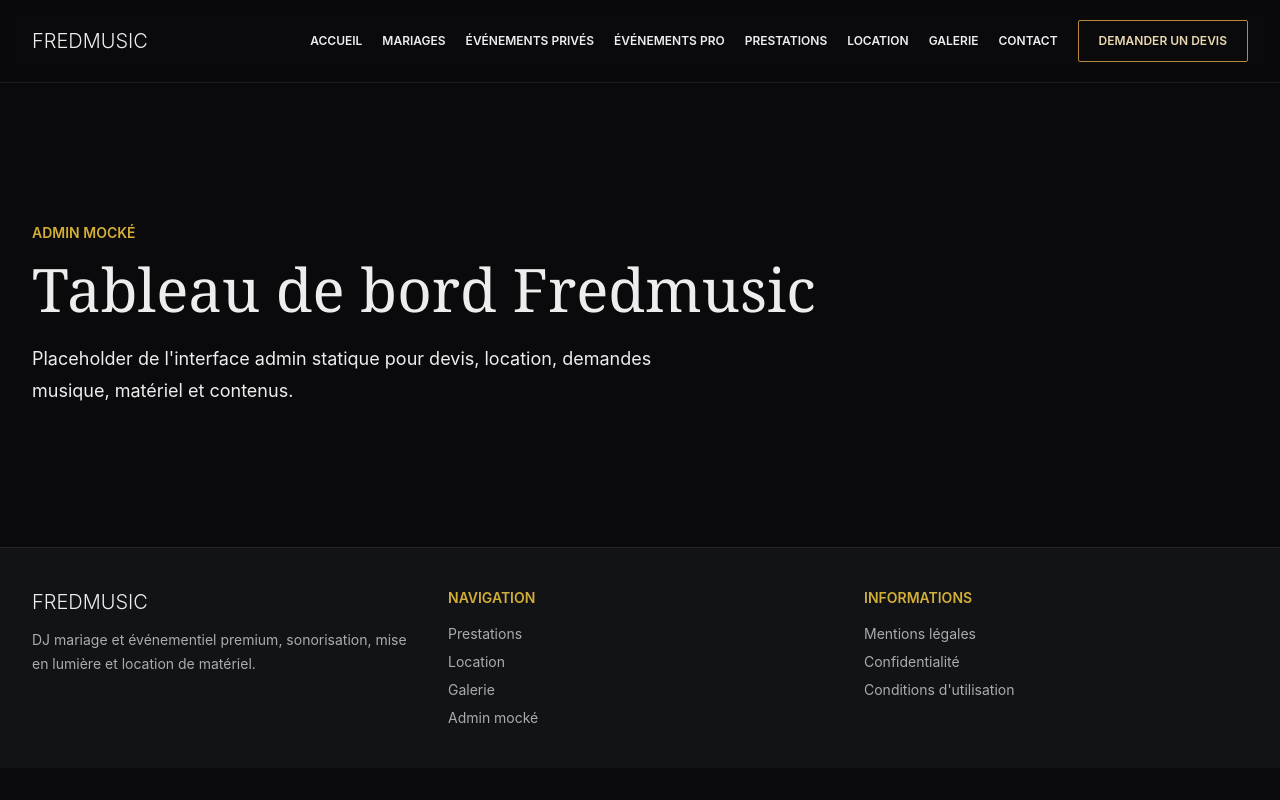
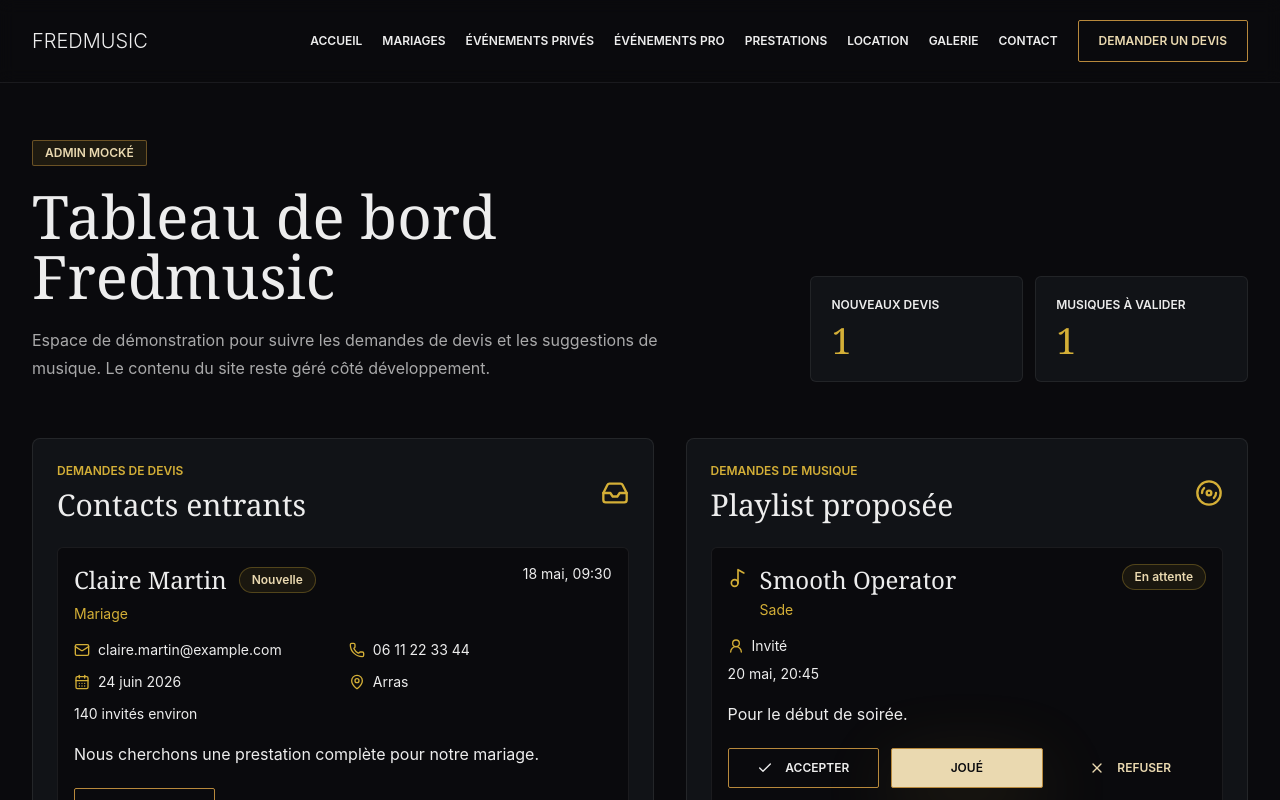
Before and after one commit to FrederikThyssen/FredMusic-WebSite, a React (Vite) app: page /admin in a window 1280 px wide. Shown: the top 800 px of the page. Built offline with nearby package versions, Linux system fonts and the light colour scheme.

Commit message:
feat: build admin dashboard mock

```diff
--- a/src/pages/AdminPage.tsx
+++ b/src/pages/AdminPage.tsx
@@ -1,11 +1,217 @@
-import { PageShell } from "./PageShell";
+import { CalendarDays, Check, Disc3, Inbox, Mail, MapPin, Music2, Phone, UserRound, X } from "lucide-react";
+import { Badge } from "../components/ui/Badge";
+import { Button } from "../components/ui/Button";
+import { useAppStore } from "../store/useAppStore";
+import type { MusicRequestStatus, QuoteRequestStatus } from "../types";
+
+const quoteStatusLabels: Record<QuoteRequestStatus, string> = {
+  pending: "Nouvelle",
+  accepted: "Traitée",
+  refused: "Refusée",
+};
+
+const musicStatusLabels: Record<MusicRequestStatus, string> = {
+  pending: "En attente",
+  accepted: "Acceptée",
+  played: "Jouée",
+  refused: "Refusée",
+};
+
+const statusClasses = {
+  pending: "border-gold-300/30 bg-gold-300/[0.08] text-gold-200",
+  accepted: "border-emerald-300/25 bg-emerald-300/[0.08] text-emerald-200",
+  played: "border-sky-300/25 bg-sky-300/[0.08] text-sky-200",
+  refused: "border-red-300/25 bg-red-300/[0.08] text-red-200",
+} satisfies Record<MusicRequestStatus, string>;
+
+function formatDate(value: string) {
+  if (!value) return "Date à préciser";
+
+  return new Intl.DateTimeFormat("fr-FR", {
+    day: "2-digit",
+    month: "short",
+    year: "numeric",
+  }).format(new Date(value));
+}
+
+function formatDateTime(value: string) {
+  return new Intl.DateTimeFormat("fr-FR", {
+    day: "2-digit",
+    month: "short",
+    hour: "2-digit",
+    minute: "2-digit",
+  }).format(new Date(value));
+}
 
 export function AdminPage() {
+  const quoteRequests = useAppStore((state) => state.quoteRequests);
+  const musicRequests = useAppStore((state) => state.musicRequests);
+  const updateQuoteRequestStatus = useAppStore((state) => state.updateQuoteRequestStatus);
+  const updateMusicRequestStatus = useAppStore((state) => state.updateMusicRequestStatus);
+
+  const pendingQuotes = quoteRequests.filter((request) => request.status === "pending").length;
+  const pendingMusic = musicRequests.filter((request) => request.status === "pending").length;
+
   return (
-    <PageShell
-      eyebrow="Admin mocké"
-      title="Tableau de bord Fredmusic"
-      description="Placeholder de l'interface admin statique pour devis, location, demandes musique, matériel et contenus."
-    />
+    <div className="bg-night-950 text-ivory">
+      <section className="px-4 py-14 sm:px-6 lg:px-8">
+        <div className="mx-auto max-w-7xl">
+          <Badge>Admin mocké</Badge>
+          <div className="mt-5 grid gap-6 lg:grid-cols-[1fr_0.58fr] lg:items-end">
+            <div>
+              <h1 className="font-display text-4xl leading-tight text-ivory sm:text-5xl xl:text-6xl">
+                Tableau de bord Fredmusic
+              </h1>
+              <p className="mt-5 max-w-2xl leading-7 text-ivory/70">
+                Espace de démonstration pour suivre les demandes de devis et les suggestions de musique. Le contenu du
+                site reste géré côté développement.
+              </p>
+            </div>
+
+            <div className="grid gap-3 sm:grid-cols-2 lg:grid-cols-1 xl:grid-cols-2">
+              <div className="rounded-md border border-white/[0.07] bg-night-900 p-5">
+                <p className="text-xs font-semibold uppercase text-ivory/48">Nouveaux devis</p>
+                <p className="mt-2 font-display text-4xl text-gold-300">{pendingQuotes}</p>
+              </div>
+              <div className="rounded-md border border-white/[0.07] bg-night-900 p-5">
+                <p className="text-xs font-semibold uppercase text-ivory/48">Musiques à valider</p>
+                <p className="mt-2 font-display text-4xl text-gold-300">{pendingMusic}</p>
+              </div>
+            </div>
+          </div>
+        </div>
+      </section>
+
+      <section className="px-4 pb-16 sm:px-6 lg:px-8">
+        <div className="mx-auto grid max-w-7xl gap-8 xl:grid-cols-[1.05fr_0.95fr]">
+          <section className="rounded-lg border border-white/[0.08] bg-night-900 p-4 sm:p-6">
+            <div className="flex flex-col gap-3 sm:flex-row sm:items-center sm:justify-between">
+              <div>
+                <p className="text-xs font-semibold uppercase text-gold-300">Demandes de devis</p>
+                <h2 className="mt-2 font-display text-3xl text-ivory">Contacts entrants</h2>
+              </div>
+              <Inbox className="h-7 w-7 text-gold-300" aria-hidden="true" />
+            </div>
+
+            <div className="mt-6 grid gap-4">
+              {quoteRequests.map((request) => (
+                <article key={request.id} className="rounded-md border border-white/[0.07] bg-night-950 p-4">
+                  <div className="flex flex-col gap-4 sm:flex-row sm:items-start sm:justify-between">
+                    <div>
+                      <div className="flex flex-wrap items-center gap-3">
+                        <h3 className="font-display text-2xl text-ivory">{request.name}</h3>
+                        <span className={`rounded-full border px-3 py-1 text-xs font-semibold ${statusClasses[request.status]}`}>
+                          {quoteStatusLabels[request.status]}
+                        </span>
+                      </div>
+                      <p className="mt-2 text-sm text-gold-300">{request.eventType}</p>
+                    </div>
+                    <p className="text-sm text-ivory/48">{formatDateTime(request.createdAt)}</p>
+                  </div>
+
+                  <div className="mt-4 grid gap-3 text-sm text-ivory/68 sm:grid-cols-2">
+                    <p className="flex items-center gap-2">
+                      <Mail className="h-4 w-4 text-gold-300" aria-hidden="true" />
+                      {request.email}
+                    </p>
+                    {request.phone ? (
+                      <p className="flex items-center gap-2">
+                        <Phone className="h-4 w-4 text-gold-300" aria-hidden="true" />
+                        {request.phone}
+                      </p>
+                    ) : null}
+                    <p className="flex items-center gap-2">
+                      <CalendarDays className="h-4 w-4 text-gold-300" aria-hidden="true" />
+                      {formatDate(request.eventDate)}
+                    </p>
+                    <p className="flex items-center gap-2">
+                      <MapPin className="h-4 w-4 text-gold-300" aria-hidden="true" />
+                      {request.location}
+                    </p>
+                  </div>
+
+                  {request.guestsCount ? (
+                    <p className="mt-3 text-sm text-ivory/58">{request.guestsCount} invités environ</p>
+                  ) : null}
+                  {request.message ? <p className="mt-4 leading-7 text-ivory/72">{request.message}</p> : null}
+
+                  <div className="mt-5 flex flex-col gap-3 sm:flex-row">
+                    <Button size="sm" variant="secondary" onClick={() => updateQuoteRequestStatus(request.id, "accepted")}>
+                      Marquer traité
+                    </Button>
+                    <Button size="sm" variant="ghost" onClick={() => updateQuoteRequestStatus(request.id, "refused")}>
+                      Refuser
+                    </Button>
+                  </div>
+                </article>
+              ))}
+            </div>
+          </section>
+
+          <section className="rounded-lg border border-white/[0.08] bg-night-900 p-4 sm:p-6">
+            <div className="flex flex-col gap-3 sm:flex-row sm:items-center sm:justify-between">
+              <div>
+                <p className="text-xs font-semibold uppercase text-gold-300">Demandes de musique</p>
+                <h2 className="mt-2 font-display text-3xl text-ivory">Playlist proposée</h2>
+              </div>
+              <Disc3 className="h-7 w-7 text-gold-300" aria-hidden="true" />
+            </div>
+
+            <div className="mt-6 grid gap-4">
+              {musicRequests.map((request) => (
+                <article key={request.id} className="rounded-md border border-white/[0.07] bg-night-950 p-4">
+                  <div className="flex flex-col gap-4 sm:flex-row sm:items-start sm:justify-between">
+                    <div>
+                      <div className="flex items-start gap-3">
+                        <Music2 className="mt-1 h-5 w-5 flex-none text-gold-300" aria-hidden="true" />
+                        <div>
+                          <h3 className="font-display text-2xl text-ivory">{request.songTitle}</h3>
+                          <p className="mt-1 text-sm text-gold-300">{request.artist}</p>
+                        </div>
+                      </div>
+                    </div>
+                    <span className={`w-fit rounded-full border px-3 py-1 text-xs font-semibold ${statusClasses[request.status]}`}>
+                      {musicStatusLabels[request.status]}
+                    </span>
+                  </div>
+
+                  <div className="mt-4 grid gap-2 text-sm text-ivory/62">
+                    <p className="flex items-center gap-2">
+                      <UserRound className="h-4 w-4 text-gold-300" aria-hidden="true" />
+                      {request.guestName ?? "Invité anonyme"}
+                    </p>
+                    <p className="text-ivory/42">{formatDateTime(request.createdAt)}</p>
+                  </div>
+
+                  {request.message ? <p className="mt-4 leading-7 text-ivory/72">{request.message}</p> : null}
+
+                  <div className="mt-5 grid gap-3 sm:grid-cols-3">
+                    <Button
+                      size="sm"
+                      variant="secondary"
+                      icon={<Check className="h-4 w-4" />}
+                      onClick={() => updateMusicRequestStatus(request.id, "accepted")}
+                    >
+                      Accepter
+                    </Button>
+                    <Button size="sm" variant="primary" onClick={() => updateMusicRequestStatus(request.id, "played")}>
+                      Joué
+                    </Button>
+                    <Button
+                      size="sm"
+                      variant="ghost"
+                      icon={<X className="h-4 w-4" />}
+                      onClick={() => updateMusicRequestStatus(request.id, "refused")}
+                    >
+                      Refuser
+                    </Button>
+                  </div>
+                </article>
+              ))}
+            </div>
+          </section>
+        </div>
+      </section>
+    </div>
   );
 }
```
